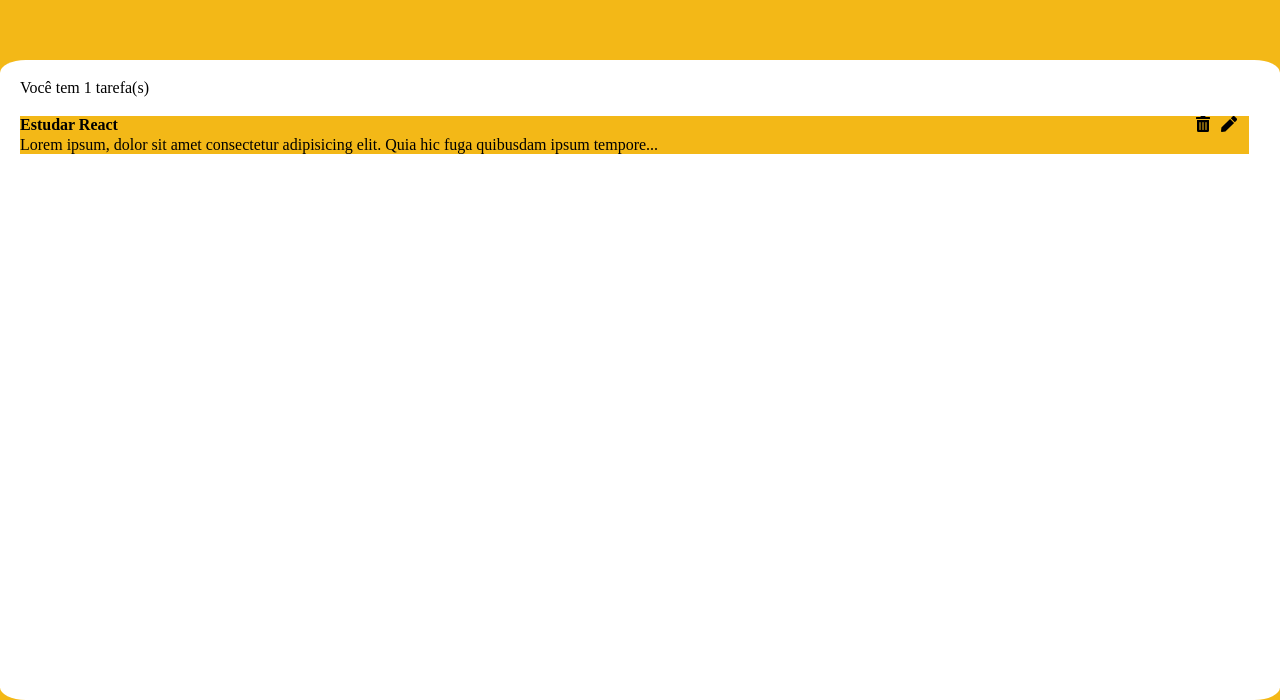
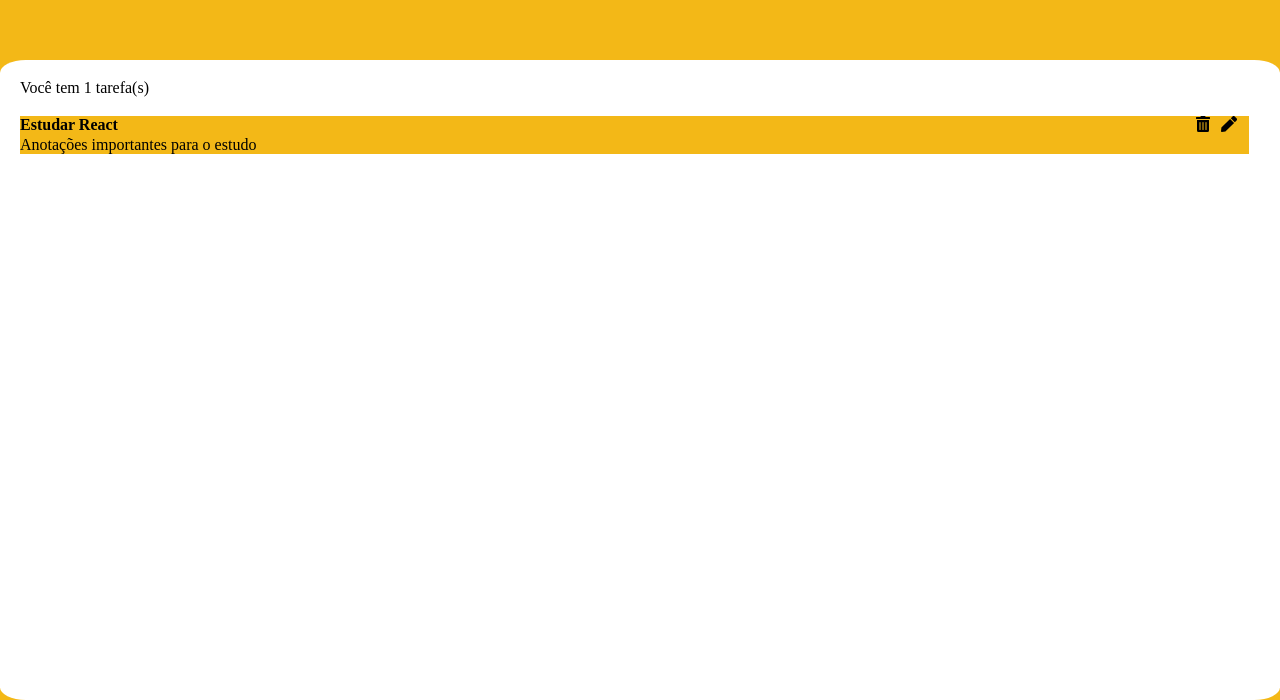
Before and after one commit to Rafaelsimas/listaDeTarefas, a React (Vite) app: page /aplicacao in a window 1280 px wide. Shown: the part 132-832 px from the top of the page. Built offline with nearby package versions, Linux system fonts and the light colour scheme.

Commit message:
Adicionadas as funçoes de editar e excluir

```diff
--- a/src/Components/Aplication/Aplication.jsx
+++ b/src/Components/Aplication/Aplication.jsx
@@ -1,13 +1,13 @@
 import { useState } from "react";
 import { FaTrashAlt, FaPen } from "react-icons/fa";
-
+{/* Felipe */}
 export default function Aplication() {
   const [tasks, setTasks] = useState([
     {
       id: 1,
       title: "Estudar React",
       description:
-        "Lorem ipsum, dolor sit amet consectetur adipisicing elit. Quia hic fuga quibusdam ipsum tempore...",
+        "Anotações importantes para o estudo",
     },
   ]);
 
```
